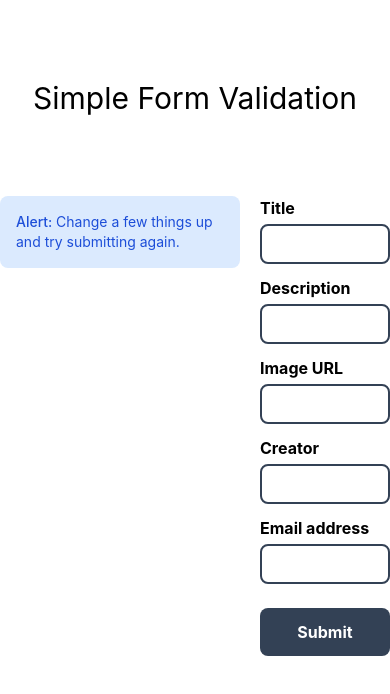
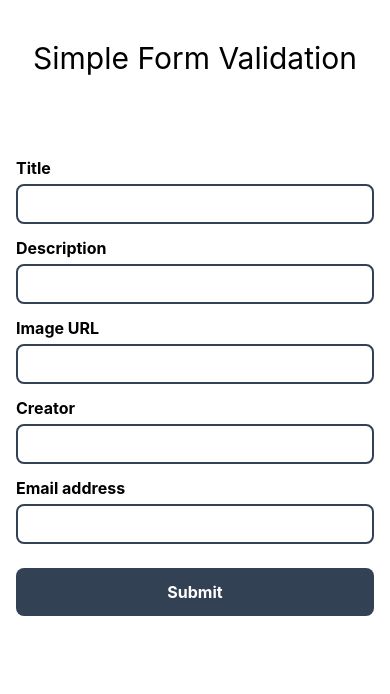
Before and after one commit to codeawy/nextjs-simple-form-validation, a Next.js app: page / in a window 390 px wide. Shown: the top 694 px of the page. Built offline with nearby package versions, Linux system fonts and the light colour scheme.

Commit message:
responsive time

```diff
--- a/components/Alert.jsx
+++ b/components/Alert.jsx
@@ -11,7 +11,10 @@ const Alert = ({ type = "info", msg = "" }) => {
     }
   };
   return (
-    <div className={`p-4 mb-4 text-sm w-fit h-fit ${renderAlertTypeClasses()}`} role="alert">
+    <div
+      className={`hidden lg:block p-4 mb-4 text-sm w-fit h-fit ${renderAlertTypeClasses()}`}
+      role="alert"
+    >
       <span className="font-medium">Alert: </span>
       {msg}
     </div>
--- a/components/Post.jsx
+++ b/components/Post.jsx
@@ -1,27 +1,27 @@
-import Image from "next/image";
+import { txtSlicer } from "utils/func";
 
 const Post = ({ title, description, image, creator, email }) => {
   return (
     <div className="border-2 border-gray-700 rounded-lg flex flex-col justify-content h-fit">
       <div className="post-header">
-        <Image src={image} alt="img" className="object-cover" />
+        <img src={image} alt="img" width="100%" height="100%" />
       </div>
       <div className="post-footer p-2 text-sm">
         <h3>
           <span className="font-bold mr-1">Title: </span>
-          {title}
+          {txtSlicer(title, 15)}
         </h3>
         <p>
           <span className="font-bold mr-1">Description:</span>
-          {description}
+          {txtSlicer(description, 15)}
         </p>
         <h3>
           <span className="font-bold mr-1">Created By:</span>
-          {creator}
+          {txtSlicer(creator, 15)}
         </h3>
         <h3>
           <span className="font-bold mr-1">Email:</span>
-          {email}
+          {txtSlicer(email, 15)}
         </h3>
       </div>
     </div>
--- a/pages/index.jsx
+++ b/pages/index.jsx
@@ -22,16 +22,6 @@ export default function Home() {
   const [isError, setIsError] = useState(false);
 
   //** Renders
-  const IS_POSTS_LENGTH = !postList.length ? (
-    <Alert
-      type="info"
-      msg="Change a few things up and try
-            submitting again."
-    />
-  ) : (
-    <div className="w-4/6 grid gap-3 grid-cols-3">{renderPosts()}</div>
-  );
-
   const renderPosts = () => {
     return (
       <>
@@ -41,6 +31,18 @@ export default function Home() {
       </>
     );
   };
+
+  const IS_POSTS_LENGTH = !postList.length ? (
+    <Alert
+      type="info"
+      msg="Change a few things up and try
+            submitting again."
+    />
+  ) : (
+    <div className="w-full lg:w-4/6 mt-20 lg:mt-0 grid gap-3 sm:grid-cols-2 lg:grid-cols-2 xl:grid-cols-3">
+      {renderPosts()}
+    </div>
+  );
 
   // ** Handlers
   const changeHandler = e => {
@@ -83,10 +85,14 @@ export default function Home() {
       </Head>
 
       <main className="container">
-        <h1 className="my-20 text-center text-3xl">Simple Form Validation</h1>
-        <div className="flex justify-between">
+        <h1 className="my-10 lg:my-20 text-center text-3xl">Simple Form Validation</h1>
+        <div className="flex flex-col-reverse  lg:flex-row justify-between">
           {IS_POSTS_LENGTH}
-          <form className="ml-5 w-2/6" onSubmit={submitHandler} autoComplete="off">
+          <form
+            className="ml-0 lg:ml-5 mt-10 lg:mt-0 w-full lg:w-2/6"
+            onSubmit={submitHandler}
+            autoComplete="off"
+          >
             {formInputs.map(({ name, label, type }, idx) => (
               <div key={idx}>
                 <FormInput
--- a/styles/globals.css
+++ b/styles/globals.css
@@ -8,6 +8,7 @@ body {
   margin: 0;
   font-family: -apple-system, BlinkMacSystemFont, Segoe UI, Roboto, Oxygen, Ubuntu, Cantarell,
     Fira Sans, Droid Sans, Helvetica Neue, sans-serif;
+  padding-bottom: 100px;
 }
 
 a {
--- a/tailwind.config.js
+++ b/tailwind.config.js
@@ -4,6 +4,13 @@ module.exports = {
   theme: {
     container: {
       center: true,
+      padding: {
+        DEFAULT: "1rem",
+        sm: "2rem",
+        lg: "4rem",
+        xl: "5rem",
+        "2xl": "6rem",
+      },
     },
     extend: {},
   },
--- /dev/null
+++ b/utils/func.js
@@ -0,0 +1,7 @@
+export const txtSlicer = (txt, max) => {
+  if (txt.length > max) {
+    return `${txt.slice(0, max)}...`;
+  }
+
+  return txt;
+};
--- a/validation/postValidation.js
+++ b/validation/postValidation.js
@@ -1,5 +1,6 @@
 export const postDataValidation = values => {
   const errors = {};
+  const validUrl = /^(ftp|http|https):\/\/[^ "]+$/.test(values.image);
 
   if (!values.title.trim() || values.title.length < 10) {
     errors.title = "Post title must be between 10 and 30 characters!";
@@ -7,7 +8,7 @@ export const postDataValidation = values => {
   if (!values.description.trim() || values.title.length < 10) {
     errors.description = "Post description must be between 10 and 150 characters!";
   }
-  if (!values.image.trim()) {
+  if (!values.image.trim() || !validUrl) {
     errors.image = "Image URL is required";
   }
   if (!values.creator.trim()) {
```
